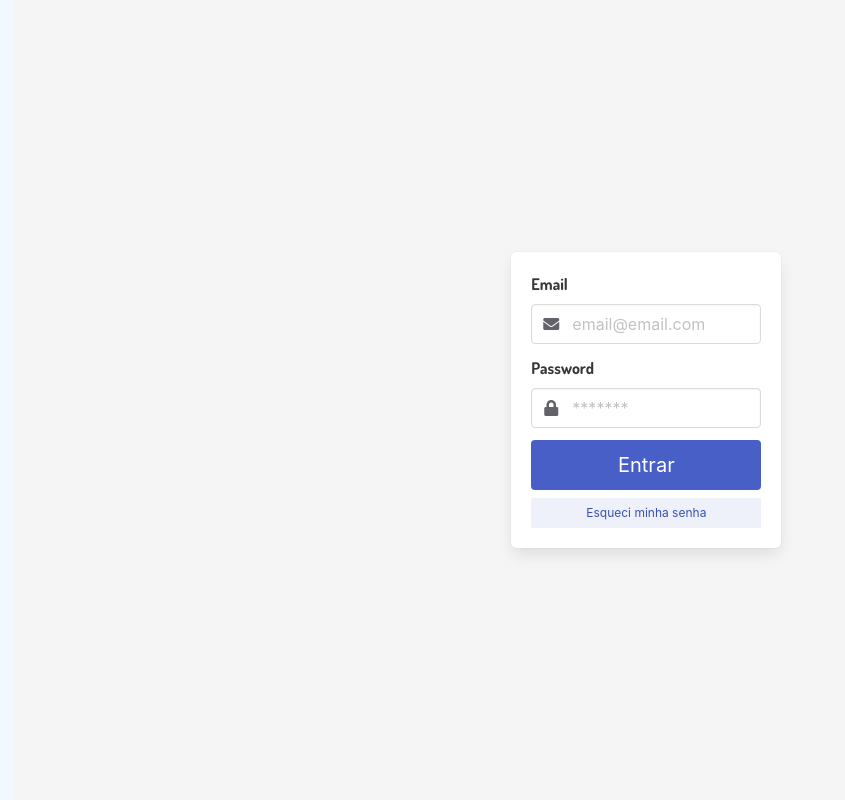
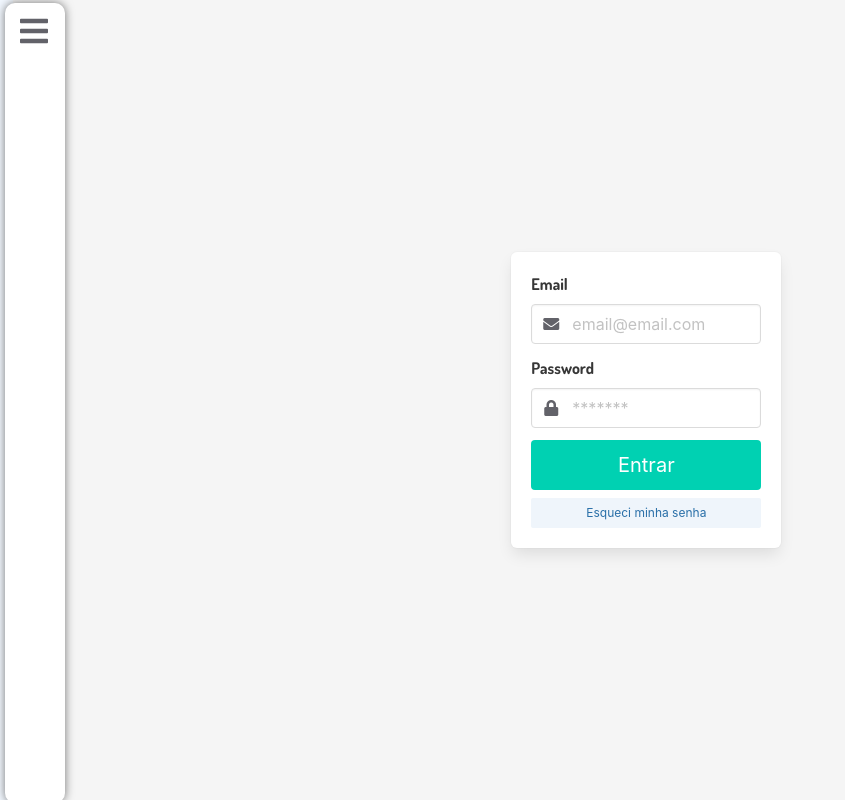
Before and after one commit to yurimarcon/labsystem, a Vue app: page /login in a window 1280 px wide. Shown: the whole page, without its empty margins (0-845 px from the left). Built offline with nearby package versions, Linux system fonts and the light colour scheme.

Commit message:
Criaçao de tela de login

```diff
--- a/src/pages/Login.vue
+++ b/src/pages/Login.vue
@@ -24,8 +24,8 @@
                         </span>
                     </div>
                     </div>
-                    <button class="button is-link is-medium is-fullwidth" id="entrar" @click="logar" >Entrar</button>
-                    <button class="button is-link is-light is-small is-fullwidth mt-2">Esqueci minha senha</button>
+                    <button class="button is-primary is-medium is-fullwidth" id="entrar" @click="logar" >Entrar</button>
+                    <button class="button is-info is-light is-small is-fullwidth mt-2">Esqueci minha senha</button>
                 <!-- </form> -->
                 </div>
                 </div>
--- a/src/store/modules/usuario.js
+++ b/src/store/modules/usuario.js
@@ -1,6 +1,6 @@
 const moduloUsuario = {
     state       : {
-        session     :false,
+        session     : true,
         nomeAluno   :'Aluno da Silva',
         RA          :'123.123.123.123',
         email       :'email.aluno@email.com',
```
